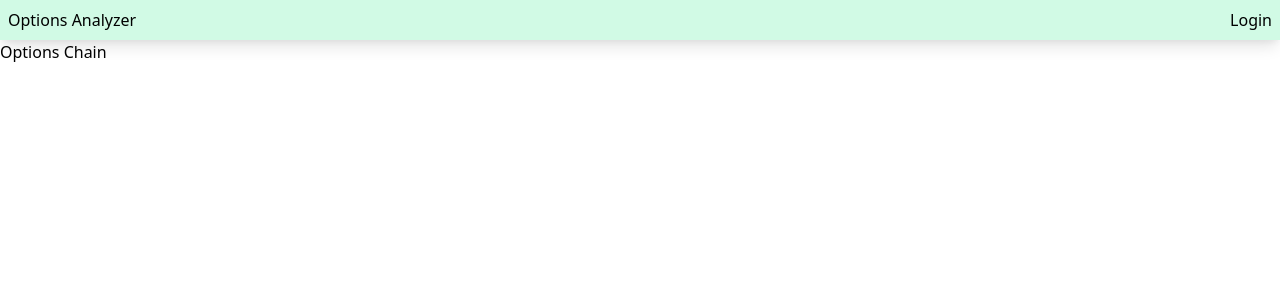
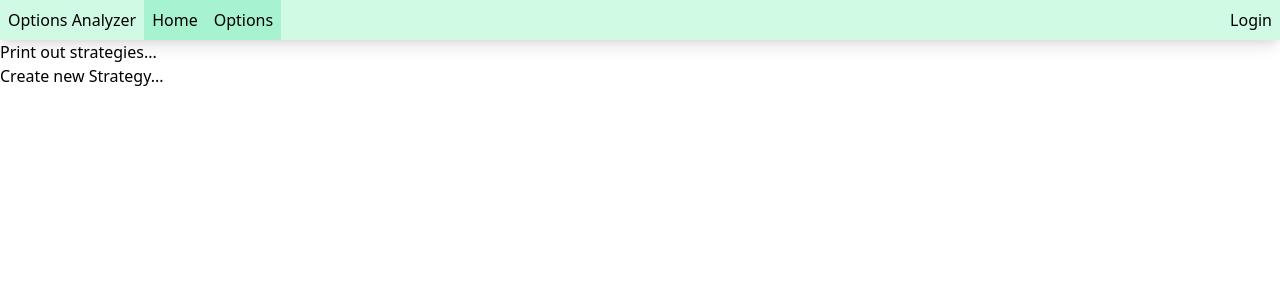
Before and after one commit to coder13/Options-Analzyer, a React (Create React App) app: page / in a window 1280 px wide. Shown: the top 300 px of the page. Built offline with nearby package versions, Linux system fonts and the light colour scheme; no server answers.

Commit message:
restructuring

```diff
--- a/src/App.css
+++ b/src/App.css
@@ -1,5 +1,12 @@
-.App {
+.app {
   display: flex;
   flex: 1;
   flex-direction: column;
 }
+
+.link {
+  @apply bg-green-200;
+  @apply hover:filter;
+  @apply hover:brightness-90;
+  @apply p-2;
+}
--- a/src/App.js
+++ b/src/App.js
@@ -5,9 +5,10 @@ import {
   Route,
   Link,
 } from 'react-router-dom';
-import LegBuilder from './LegBuilder';
-import { AuthContext } from './AuthProvider';
-import AuthCallback from './components/AuthCallback';
+import { AuthContext } from './providers/AuthProvider';
+import AuthCallback from './pages/AuthCallback';
+import LegBuilder from './pages/LegBuilder';
+import HomePage from './pages/Home';
 import './App.css'
 
 function App() {
@@ -15,21 +16,21 @@ function App() {
 
   return (
     <Router>
-      <div className="App overflow-hidden h-screen">
-        <nav className="flex p-2 bg-green-100 shadow-lg">
-          <h1>Options Analyzer</h1>
+      <div className="app overflow-hidden h-screen">
+        <nav className="flex p-0 bg-green-100 shadow-lg">
+          <h1 className="m-2">Options Analyzer</h1>
+          <Link to="/" className="link">Home</Link>
+          <Link to="/options" className="link">Options</Link>
           <div className="flex-1" />
           {!auth.user || !auth.accessToken
-            ? <button onClick={() => login()}>Login</button>
-            : <span>{auth.user.userId}</span>
+            ? <button className="m-2" onClick={() => login()}>Login</button>
+            : <Link className="link">{auth.user.userId}</Link>
           }
         </nav>
         <div className="flex flex-auto overflow-y-auto min-h-0">
           <Switch>
-            <Route exact path="/">
-              <Link to="/options_chains">Options Chain</Link>
-            </Route>
-            <Route path="/options_chains">
+            <Route exact path="/" component={HomePage} />
+            <Route path="/options">
               <LegBuilder symbol="SPY" expirationDate="2021-10-29" />
             </Route>
             <Route path="/auth/callback">
--- a/src/OptionsChain.js
+++ b/src/components/OptionsChain.js
@@ -1,7 +1,7 @@
 import { useMemo, useState } from 'react';
 import { useTable } from 'react-table';
-import { safeFixed, dollar } from './util';
-import ExpirationDatePicker from './components/ExpirationDatePicker';
+import { safeFixed, dollar } from '../util';
+import ExpirationDatePicker from './ExpirationDatePicker';
 import clsx from 'clsx';
 
 function OptionsChain({
--- a/src/index.js
+++ b/src/index.js
@@ -2,8 +2,8 @@ import React from 'react';
 import ReactDOM from 'react-dom';
 import './index.css';
 import App from './App';
-import { StoreProvider } from './Store';
-import { AuthProvider } from './AuthProvider';
+import { StoreProvider } from './store';
+import { AuthProvider } from './providers/AuthProvider';
 import reportWebVitals from './reportWebVitals';
 
 ReactDOM.render(
--- /dev/null
+++ b/src/pages/Account.js
@@ -0,0 +1,9 @@
+function AccountPage() {
+  return (
+    <div>
+      <p>Print out account info</p>
+    </div>
+  );
+}
+
+export default AccountPage;
--- a/src/components/AuthCallback.js
+++ b/src/pages/AuthCallback.js
@@ -4,7 +4,7 @@ import {
   useLocation,
 } from 'react-router-dom';
 import qs from 'qs';
-import { AuthContext } from '../AuthProvider';
+import { AuthContext } from '../providers/AuthProvider';
 
 function AuthCallback() {
   const { auth, getToken } = useContext(AuthContext);
--- /dev/null
+++ b/src/pages/Home.js
@@ -0,0 +1,10 @@
+function HomePage() {
+  return (
+    <div>
+      <p>Print out strategies...</p>
+      <p>Create new Strategy...</p>
+    </div>
+  );
+}
+
+export default HomePage;
--- /dev/null
+++ b/src/pages/LegBuilder/Legs.js
@@ -0,0 +1,75 @@
+import { safeFixed, dollar } from '../../util';
+
+function Legs({ optionsData, legs }) {
+  if (optionsData.status !== 'SUCCESS') {
+    return <div />
+  }
+
+  const getOption = ({ expDate, strike, side }) => optionsData[`${side}ExpDateMap`][expDate][safeFixed(1)(strike).toString()][0]
+
+  let deltaSum = 0;
+  let gammaSum = 0;
+  let thetaSum = 0;
+  let totalPrice = 0;
+
+  legs.forEach((leg) => {
+    let callOption = getOption(leg);
+    deltaSum += leg.quantity * callOption.delta;
+    gammaSum += leg.quantity * callOption.gamma;
+    thetaSum += leg.quantity * callOption.theta;
+    totalPrice += leg.quantity * ((callOption.bid + callOption.ask) / 2);
+  })
+
+  return (
+    <div className="rounded border p-1 sticky top-0">
+      <p>Legs:</p>
+        <table style={{ width: '100%' }} className="table-auto">
+          <thead>
+            <tr>
+              <th style={{textAlign: 'center'}}>Quantity</th>
+              <th style={{textAlign: 'center'}}>Strike</th>
+              <th style={{textAlign: 'center'}}>Side</th>
+              <th style={{textAlign: 'center'}}>Exp Date</th>
+              <th style={{textAlign: 'center'}}>Days</th>
+              <th style={{textAlign: 'center'}}>Mid</th>
+              <th style={{textAlign: 'center'}}>Delta</th>
+              <th style={{textAlign: 'center'}}>Gamma</th>
+              <th style={{textAlign: 'center'}}>Theta</th>
+            </tr>
+          </thead>
+          <tbody>
+            {legs.map(({ quantity, strike, side, expDate }) => {
+              let callOption = getOption({ expDate, side, strike });
+
+              return (
+                <tr key={strike + side + expDate}>
+                  <td>{quantity}</td>
+                  <td>{strike}</td>
+                  <td>{side}</td>
+                  <td>{expDate.split(':')[0]}</td>
+                  <td>{expDate.split(':')[1]}</td>
+                  <td style={{textAlign: 'right'}}>{dollar((callOption.bid + callOption.ask) / 2)}</td>
+                  <td style={{textAlign: 'right'}}>{safeFixed(3)(quantity * callOption.gamma)}</td>
+                  <td style={{textAlign: 'right'}}>{safeFixed(3)(quantity * callOption.delta)}</td>
+                  <td style={{textAlign: 'right'}}>{safeFixed(3)(quantity * callOption.theta)}</td>
+                </tr>
+              );
+            })}
+            <tr>
+              <td></td>
+              <td></td>
+              <td></td>
+              <td></td>
+              <td></td>
+              <td style={{textAlign: 'right'}}>{dollar(totalPrice)}</td>
+              <td style={{textAlign: 'right'}}>{safeFixed(3)(deltaSum)}</td>
+              <td style={{textAlign: 'right'}}>{safeFixed(3)(gammaSum)}</td>
+              <td style={{textAlign: 'right'}}>{safeFixed(3)(thetaSum)}</td>
+            </tr>
+          </tbody>
+        </table>
+    </div>
+  );
+};
+
+export default Legs;
--- a/src/LegBuilder.js
+++ b/src/pages/LegBuilder/index.js
@@ -1,108 +1,8 @@
 import React, { useState, useEffect, useContext } from 'react';
-import styled from 'styled-components'
 import qs from 'qs';
-import OptionsChain from './OptionsChain';
-import { AuthContext } from './AuthProvider';
-import { safeFixed, dollar } from './util';
-
-const Styles = styled.div`
-  // padding: 1rem;
-  // table {
-  //   border-spacing: 0;
-  //   border: 1px solid black;
-  //   tr {
-  //     :last-child {
-  //       td {
-  //         border-bottom: 0;
-  //       }
-  //     }
-  //   }
-  //   th,
-  //   td {
-  //     margin: 0;
-  //     padding: 0.5rem;
-  //     border-bottom: 1px solid black;
-  //     border-right: 1px solid black;
-  //     :last-child {
-  //       border-right: 0;
-  //     }
-  //   }
-  // }
-`;
-
-function Legs({ optionsData, legs }) {
-  if (optionsData.status !== 'SUCCESS') {
-    return <div />
-  }
-
-  const getOption = ({ expDate, strike, side }) => optionsData[`${side}ExpDateMap`][expDate][safeFixed(1)(strike).toString()][0]
-
-  let deltaSum = 0;
-  let gammaSum = 0;
-  let thetaSum = 0;
-  let totalPrice = 0;
-
-  legs.forEach((leg) => {
-    let callOption = getOption(leg);
-    deltaSum += leg.quantity * callOption.delta;
-    gammaSum += leg.quantity * callOption.gamma;
-    thetaSum += leg.quantity * callOption.theta;
-    totalPrice += leg.quantity * ((callOption.bid + callOption.ask) / 2);
-  })
-
-  return (
-    <div className="rounded border p-1 sticky top-0">
-      <p>Legs:</p>
-      <Styles>
-        <table style={{ width: '100%' }} className="table-auto">
-          <thead>
-            <tr>
-              <th style={{textAlign: 'center'}}>Quantity</th>
-              <th style={{textAlign: 'center'}}>Strike</th>
-              <th style={{textAlign: 'center'}}>Side</th>
-              <th style={{textAlign: 'center'}}>Exp Date</th>
-              <th style={{textAlign: 'center'}}>Days</th>
-              <th style={{textAlign: 'center'}}>Mid</th>
-              <th style={{textAlign: 'center'}}>Delta</th>
-              <th style={{textAlign: 'center'}}>Gamma</th>
-              <th style={{textAlign: 'center'}}>Theta</th>
-            </tr>
-          </thead>
-          <tbody>
-            {legs.map(({ quantity, strike, side, expDate }) => {
-              let callOption = getOption({ expDate, side, strike });
-
-              return (
-                <tr key={strike + side + expDate}>
-                  <td>{quantity}</td>
-                  <td>{strike}</td>
-                  <td>{side}</td>
-                  <td>{expDate.split(':')[0]}</td>
-                  <td>{expDate.split(':')[1]}</td>
-                  <td style={{textAlign: 'right'}}>{dollar((callOption.bid + callOption.ask) / 2)}</td>
-                  <td style={{textAlign: 'right'}}>{safeFixed(3)(quantity * callOption.gamma)}</td>
-                  <td style={{textAlign: 'right'}}>{safeFixed(3)(quantity * callOption.delta)}</td>
-                  <td style={{textAlign: 'right'}}>{safeFixed(3)(quantity * callOption.theta)}</td>
-                </tr>
-              );
-            })}
-            <tr>
-              <td></td>
-              <td></td>
-              <td></td>
-              <td></td>
-              <td></td>
-              <td style={{textAlign: 'right'}}>{dollar(totalPrice)}</td>
-              <td style={{textAlign: 'right'}}>{safeFixed(3)(deltaSum)}</td>
-              <td style={{textAlign: 'right'}}>{safeFixed(3)(gammaSum)}</td>
-              <td style={{textAlign: 'right'}}>{safeFixed(3)(thetaSum)}</td>
-            </tr>
-          </tbody>
-        </table>
-      </Styles>
-    </div>
-  );
-};
+import { AuthContext } from '../../providers/AuthProvider';
+import OptionsChain from '../../components/OptionsChain';
+import Legs from './Legs';
 
 function LegBuilder({ symbol, expirationDate }) {
   const { auth } = useContext(AuthContext);
--- a/src/AuthProvider.js
+++ b/src/providers/AuthProvider.js
@@ -1,5 +1,5 @@
 import { useCallback } from 'react';
-import { fetchToken, updateToken, login } from './api';
+import { fetchToken, updateToken, login } from '../api';
 import { createContext, useEffect, useReducer } from 'react';
 
 const reducer = (state, action) => {
```
Also changed, not shown: src/store/index.js (renamed from src/Store.js).
